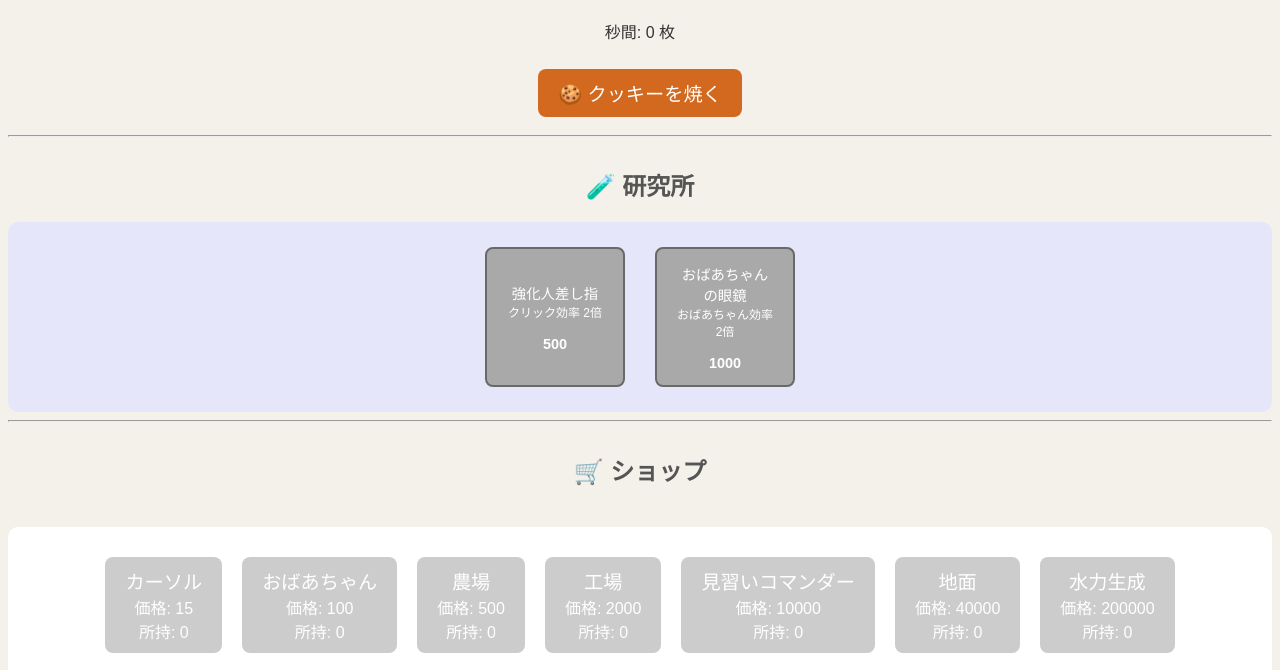
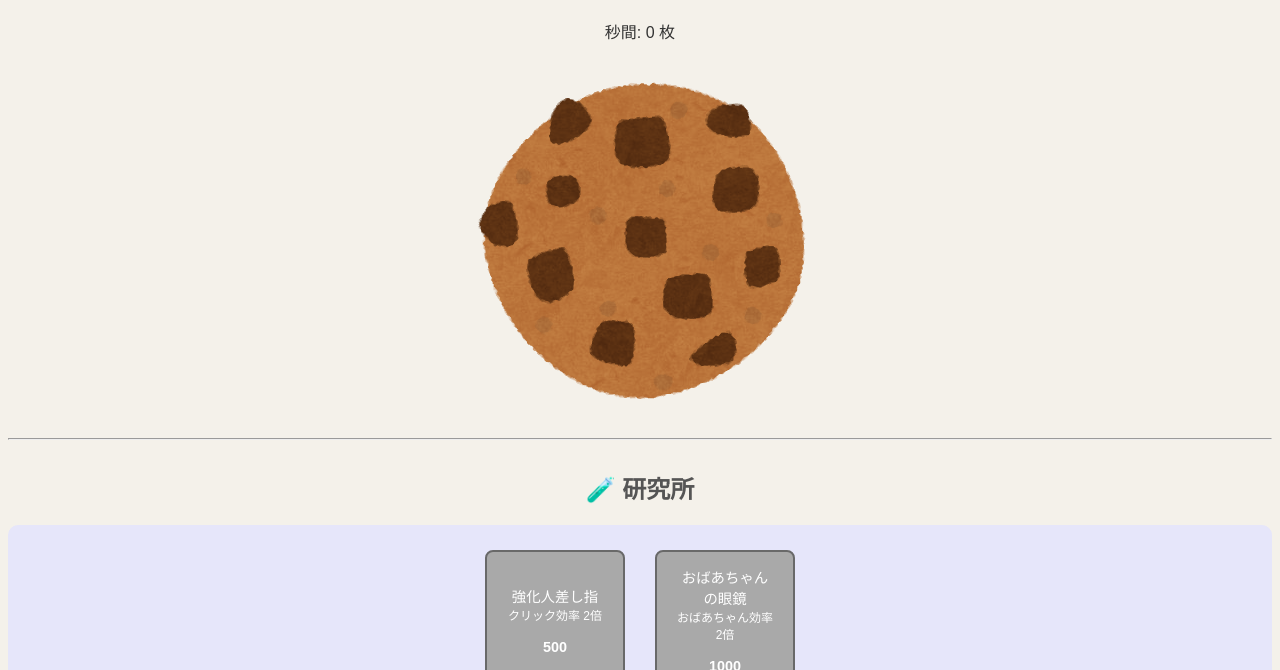
Before and after one commit to ym21082-png/my-cookie-game, a plain HTML site: page index.html in a window 1280 px wide. Shown: the part 70-740 px from the top of the page. Drawn offline with Linux system fonts and the light colour scheme.

Commit message:
Replace button with image for cookie interaction

```diff
--- a/index.html
+++ b/index.html
@@ -12,7 +12,9 @@
         <h1>クッキー: <span id="score">0</span> 枚</h1>
         <p>秒間: <span id="gps">0</span> 枚</p>
 
-        <button id="cookie-btn" onclick="clickCookie()">🍪 クッキーを焼く</button>
+        <div class="cookie-container">
+    <img src="cookie.png" id="big-cookie" onclick="clickCookie()">
+</div>
 
         <hr>
 
```
